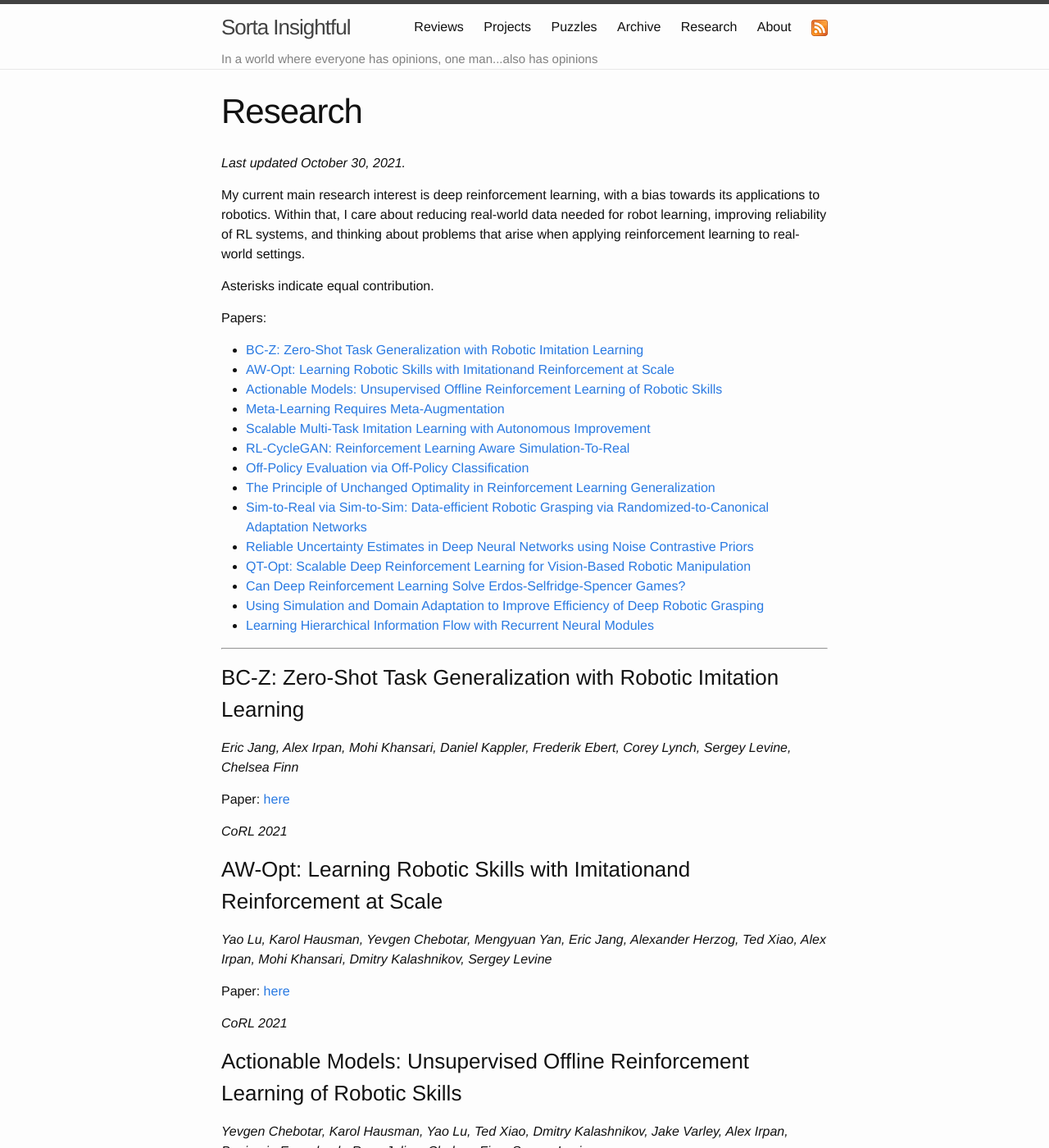
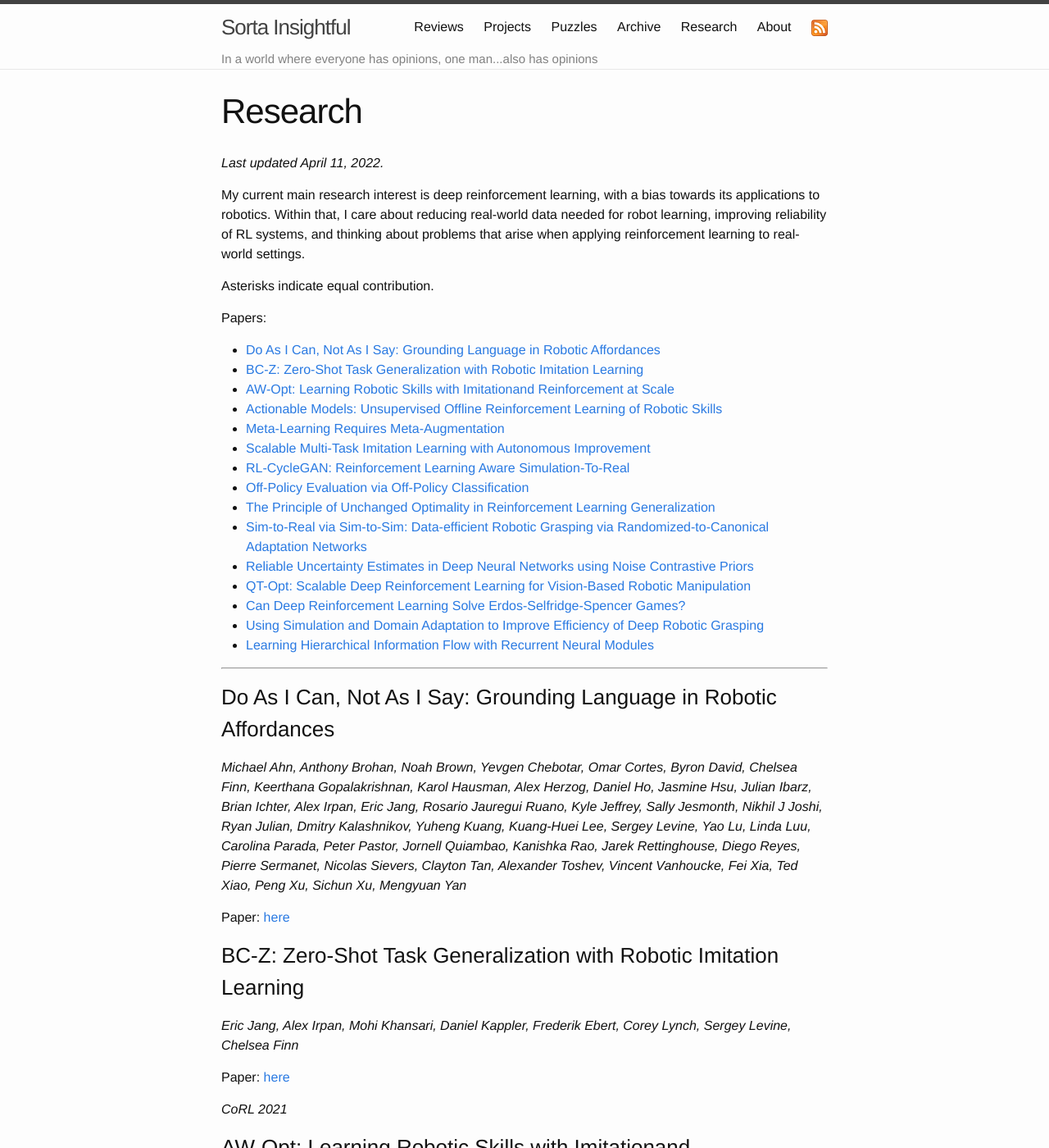
Before and after one commit to alexirpan/alexirpan.github.io, a Jekyll site: the page built from research.md, in a window 1280 px wide and 1400 px high. Shown: the whole window at 82% size. Built offline with Jekyll 4.4.1, drawn with Linux system fonts in a browser that asks for light colours; nearby versions of some CDN libraries.

Commit message:
Add SayCan paper

```diff
--- a/research.md
+++ b/research.md
@@ -4,7 +4,7 @@
 permalink: /research/
 ---
 
-*Last updated October 30, 2021.*
+*Last updated April 11, 2022.*
 
 My current main research interest is deep reinforcement learning, with a bias towards its applications to robotics. Within that, I care about reducing real-world data needed for robot learning, improving reliability of RL systems, and thinking about problems that arise when applying reinforcement learning to real-world settings.
 
@@ -19,6 +19,12 @@
 ---------------------------------------------
 
 <p></p>
+
+### Do As I Can, Not As I Say: Grounding Language in Robotic Affordances
+
+*Michael Ahn, Anthony Brohan, Noah Brown, Yevgen Chebotar, Omar Cortes, Byron David, Chelsea Finn, Keerthana Gopalakrishnan, Karol Hausman, Alex Herzog, Daniel Ho, Jasmine Hsu, Julian Ibarz, Brian Ichter, Alex Irpan, Eric Jang, Rosario Jauregui Ruano, Kyle Jeffrey, Sally Jesmonth, Nikhil J Joshi, Ryan Julian, Dmitry Kalashnikov, Yuheng Kuang, Kuang-Huei Lee, Sergey Levine, Yao Lu, Linda Luu, Carolina Parada, Peter Pastor, Jornell Quiambao, Kanishka Rao, Jarek Rettinghouse, Diego Reyes, Pierre Sermanet, Nicolas Sievers, Clayton Tan, Alexander Toshev, Vincent Vanhoucke, Fei Xia, Ted Xiao, Peng Xu, Sichun Xu, Mengyuan Yan*
+
+Paper: [here](https://arxiv.org/abs/2204.01691)
 
 ### BC-Z: Zero-Shot Task Generalization with Robotic Imitation Learning
 
```
